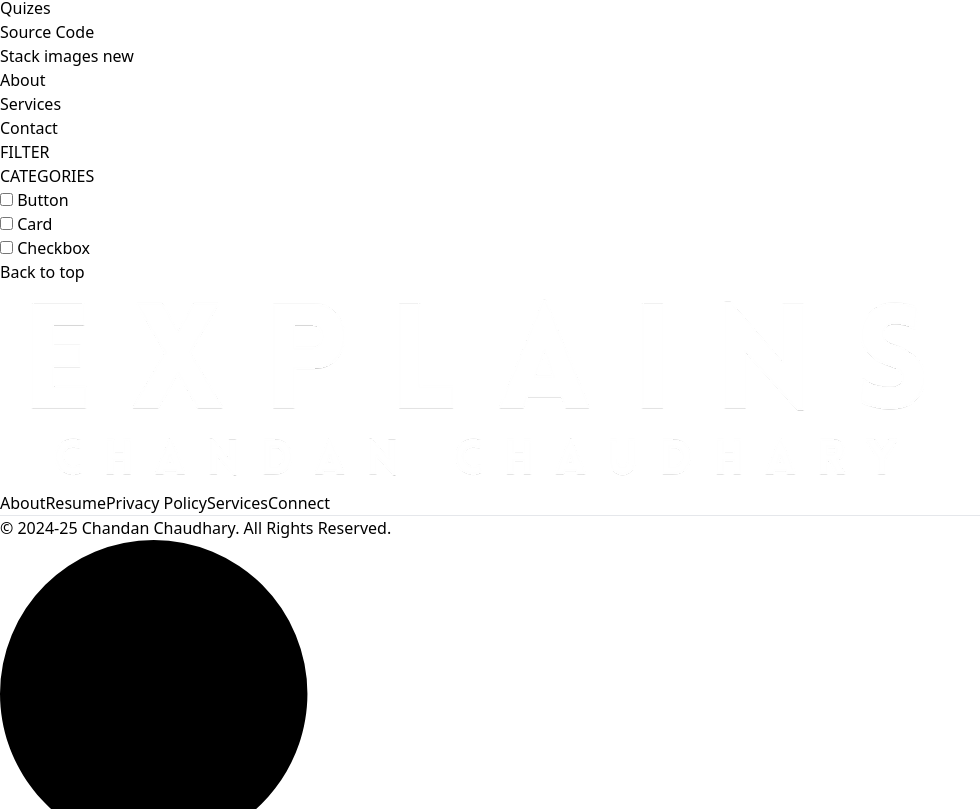
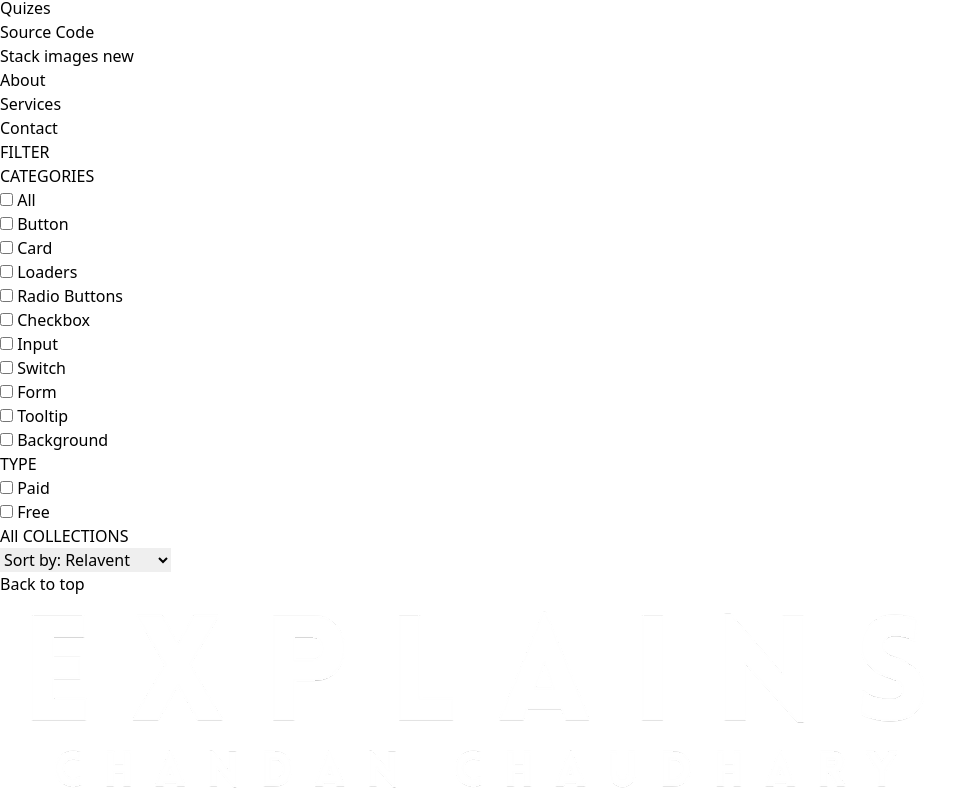
Before and after one commit to Chandan-Badge/C2Explains-ChandanChaudhary, a React (Vite) app in the folder Frontend/: page /collection in a window 1280 px wide. Shown: the part 4591-5400 px from the top of the page, without its empty margins (0-980 px from the left). Built offline with nearby package versions, Linux system fonts and the light colour scheme.

Commit message:
Collections Improvement

```diff
--- a/Frontend/src/pages/Collection.jsx
+++ b/Frontend/src/pages/Collection.jsx
@@ -1,20 +1,25 @@
 import React, { useState } from 'react'
+import Title from '../components/Title';
 
 function Collection() {
 
-  const [showFilter, setShowFilter] = useState(true);
+  const [showFilter, setShowFilter] = useState(false);
 
   return (
-    <div className='flex flex-col sm:flex-row gap-1 sm:gap-10 pt-10 mt-20 text-[#fff] pl-64'>
+    <div className='flex flex-col sm:flex-row gap-1 sm:gap-10 pt-10 mt-16 text-[#fff] pl-64'>
 
       {/* Filter option */}
       <div className='min-w-40'>
-        <p className='my-2 text-xl flex items-center cursor-pointer gap-2'>FILTER</p>
+        <p className='my-2 text-xl flex items-center cursor-pointer gap-2 font-bold'>FILTER</p>
         {/* Category Filter */}
-        <div className={`border border-gray-400 pl-5 py-3 mt-6 ${showFilter ? "" : "hidden"}`}>
+        <div className={`border border-gray-400 pl-5 py-3 mt-6 ${showFilter ? "" : "hidden"} sm:block`}>
           <p className='mb-3 text-start font-medium'>CATEGORIES</p>
 
           <div className='flex flex-col gap-2 text-sm font-light text-gray-300'>
+            <p className='flex gap-2'>
+              <input className='w-3' type="checkbox" value={"All"} /> All
+            </p>
+
             <p className='flex gap-2'>
               <input className='w-3' type="checkbox" value={"Button"} /> Button
             </p>
@@ -24,15 +29,73 @@ function Collection() {
             </p>
 
             <p className='flex gap-2'>
+              <input className='w-3' type="checkbox" value={"Loaders"} /> Loaders
+            </p>
+
+            <p className='flex gap-2'>
+              <input className='w-3' type="checkbox" value={"Radio_Buttons"} /> Radio Buttons
+            </p>
+
+            <p className='flex gap-2'>
               <input className='w-3' type="checkbox" value={"Checkbox"} /> Checkbox
+            </p>
+
+            <p className='flex gap-2'>
+              <input className='w-3' type="checkbox" value={"Input"} /> Input
+            </p>
+
+            <p className='flex gap-2'>
+              <input className='w-3' type="checkbox" value={"Switch"} /> Switch
+            </p>
+
+            <p className='flex gap-2'>
+              <input className='w-3' type="checkbox" value={"Form"} /> Form
+            </p>
+
+            <p className='flex gap-2'>
+              <input className='w-3' type="checkbox" value={"Tooltip"} /> Tooltip
+            </p>
+
+            <p className='flex gap-2'>
+              <input className='w-3' type="checkbox" value={"Background"} /> Background
             </p>
 
           </div>
 
         </div>
 
+        {/* Sub-Category Filter */}
+        <div className={`border border-gray-400 pl-5 py-3 mt-6 ${showFilter ? "" : "hidden"} sm:block`}>
+          <p className='mb-3 text-start font-medium'>TYPE</p>
+
+          <div className='flex flex-col gap-2 text-sm font-light text-gray-300'>
+            <p className='flex gap-2'>
+              <input className='w-3' type="checkbox" value={"Button"} /> Paid
+            </p>
+
+            <p className='flex gap-2'>
+              <input className='w-3' type="checkbox" value={"Card"} /> Free
+            </p>
+
+          </div>
+        </div>
       </div>
 
+      {/* Products */}
+      <div className='flex-1'>
+
+        <div className='flex justify-between text-base sm:text-2xl mb-4'>
+          <Title text1={"All"} text2={"COLLECTIONS"} />
+          {/* Product sort */}
+          <select className='border-2 border-gray-500 text-gray-200 text-sm px-2 bg-transparent'>
+            <option value="relavent">Sort by: Relavent</option>
+            <option value="low-high">Sort by: Low to High</option>
+            <option value="high-low">Sort by: High to Low</option>
+          </select>
+
+        </div>
+
+      </div>
     </div>
   )
 }
```
